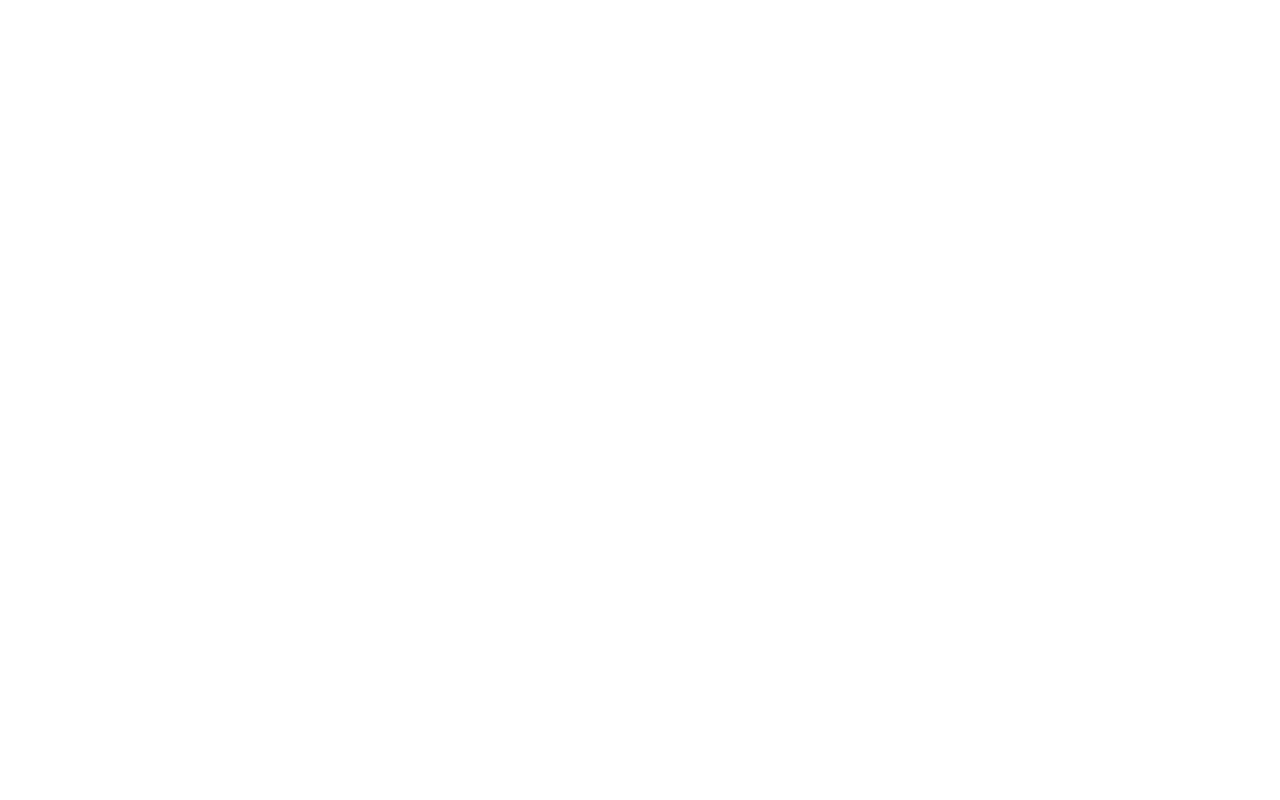
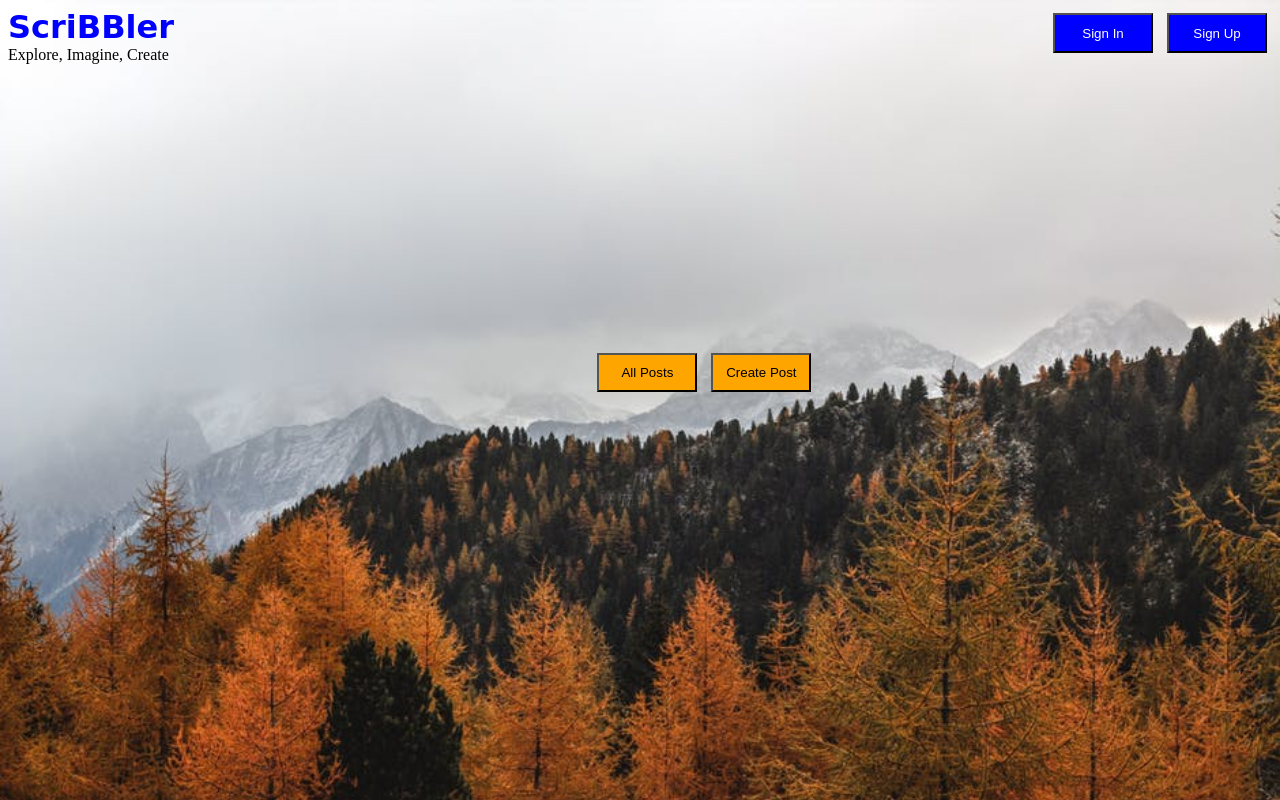
Before and after one commit to deeshubhatt07/github_scribbler, a plain HTML site: page index.html in a window 1280 px wide. Drawn offline with Linux system fonts and the light colour scheme; files whose address does not match are found by name; a web font is replaced by a local one.

Commit message:
created homepage and added styles

```diff
--- a/index.html
+++ b/index.html
@@ -2,12 +2,30 @@
 <html>
 
 <head>
+    <link rel="stylesheet" href="./styles/index.css">
+    <link href="https://fonts.googleapis.com/css2?family=Montez&display=swap" rel="stylesheet">
     <!-- TODO: Include Font Awesome file here -->
     <!-- TODO: Include Google Fonts file here -->
 </head>
 
 <body>
-    <!-- TODO: Include all your code for the header and home page here -->
+    <span id="num1">
+        <div>
+            <h1>ScriBBler</h1>
+            Explore, Imagine, Create
+        </div>
+
+        <div id="sign id">
+            <button class="sign">Sign In</button>
+            <button class="sign">Sign Up</button>
+        </div>
+        </span>
+
+    <div id="num2">
+        <button class="posts">All Posts</button>
+        <button class="posts">Create Post</button>
+    </div>
+        <!-- TODO: Include all your code for the header and home page here -->
 </body>
 
 </html>
--- /dev/null
+++ b/styles/index.css
@@ -0,0 +1,40 @@
+body{
+    background-image: url(file:///C:/Users/hp/Desktop/upg/project%20scribbler/images/background.jpg);
+    background-repeat: no-repeat;
+    background-size: cover;
+    height: 100px;
+}
+
+#num1
+{
+    display: flex;
+    justify-content: space-between;
+}
+
+h1{
+    font-family: 'Montez', cursive;
+    margin: 0%;
+    color: blue;
+}
+
+.sign
+{
+    height: 40px;
+    width: 100px;
+    background-color: blue;
+    color: white;
+    margin: 5px;
+}
+
+#num2{
+    padding: 22.5%;
+    margin-left: 300px;
+}
+
+.posts
+{
+    padding: 10px;
+    width: 100px;
+    margin: 5px;
+    background-color: orange;
+}
```
